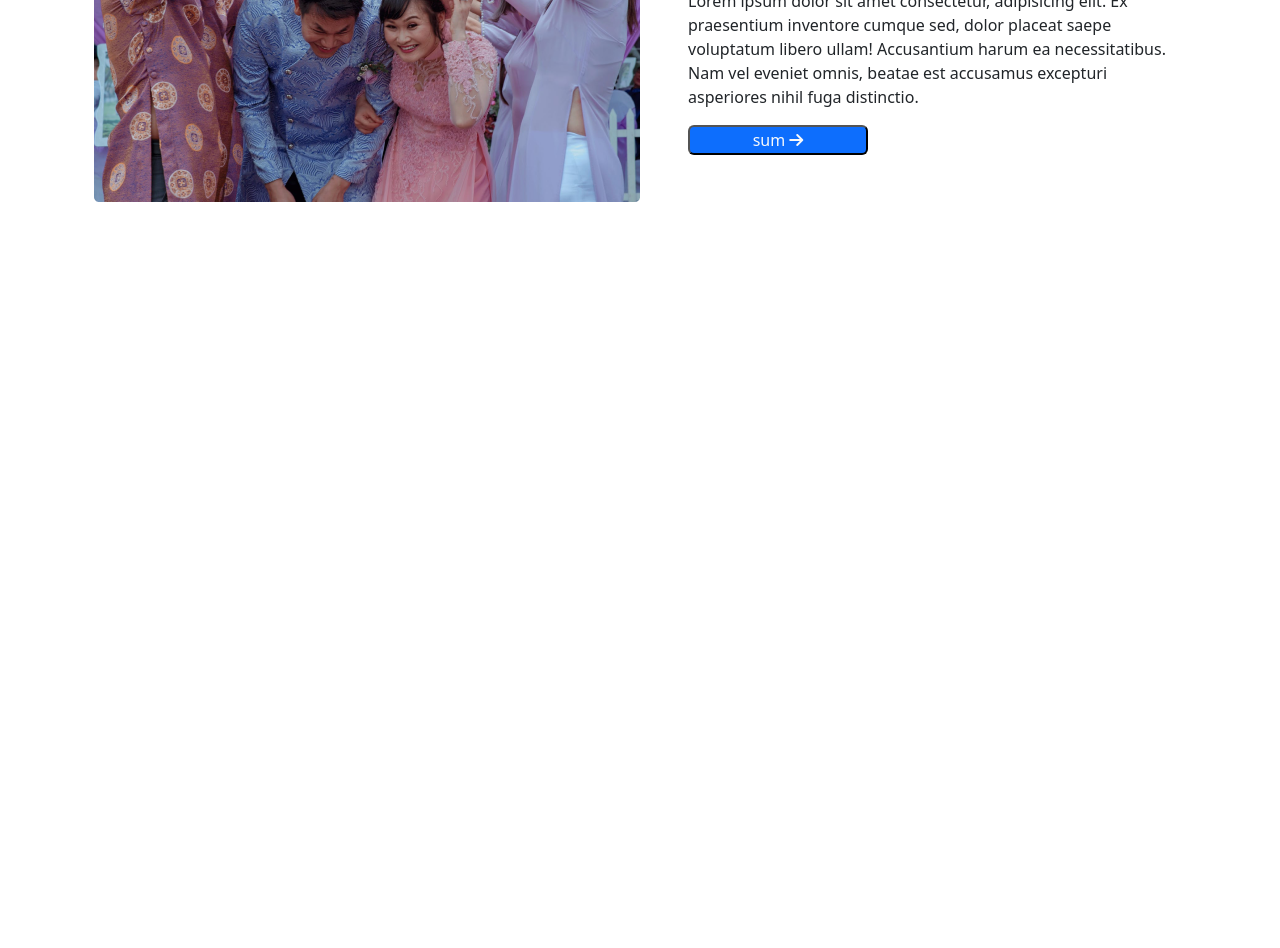
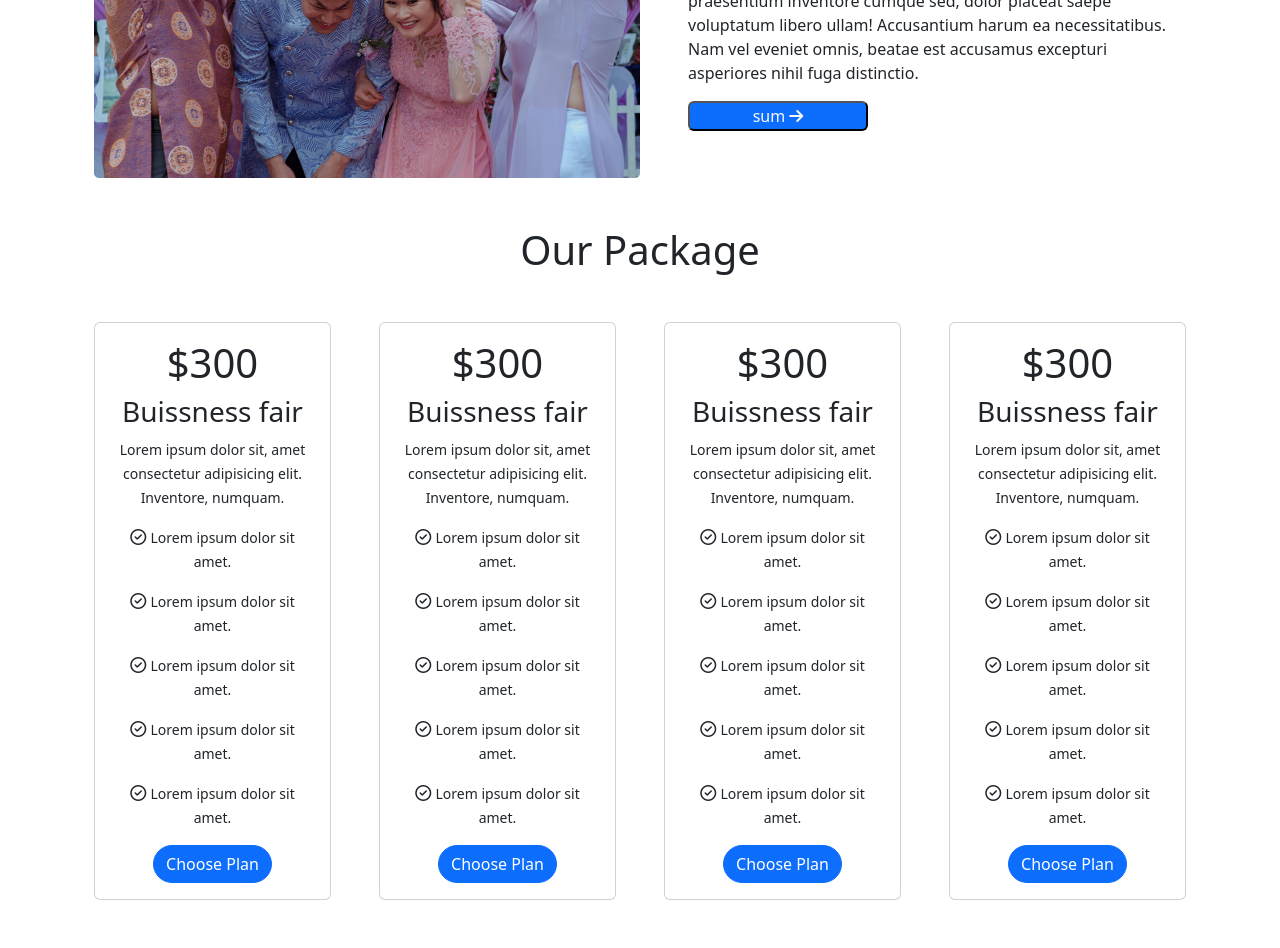
Before and after one commit to Tohidul0/Convention-Centre, a plain HTML site: page index.html in a window 1280 px wide. Shown: the part 799-1747 px from the top of the page. Before the commit the page ends 1049 px from the top, so only its background shows below. Drawn offline with nearby package versions, Linux system fonts and the light colour scheme.

Commit message:
package add

```diff
--- a/index.html
+++ b/index.html
@@ -6,11 +6,12 @@
     <link rel="stylesheet" href="https://cdnjs.cloudflare.com/ajax/libs/font-awesome/6.4.2/css/all.min.css">
     <title>Boalkhali Convention Center</title>
     <!-- font awesome link--------------------------->
-    <link rel="stylesheet" href="<link rel="stylesheet" href="https://cdnjs.cloudflare.com/ajax/libs/font-awesome/6.4.2/css/all.min.css" integrity="sha512-z3gLpd7yknf1YoNbCzqRKc4qyor8gaKU1qmn+CShxbuBusANI9QpRohGBreCFkKxLhei6S9CQXFEbbKuqLg0DA==" crossorigin="anonymous" referrerpolicy="no-referrer" />">
+    <link rel="stylesheet" href="https://cdnjs.cloudflare.com/ajax/libs/font-awesome/6.4.2/css/all.min.css"  />
     <!--bootstarp link--------------------------->
     <link href="https://cdn.jsdelivr.net/npm/bootstrap@5.3.2/dist/css/bootstrap.min.css" rel="stylesheet" integrity="sha384-T3c6CoIi6uLrA9TneNEoa7RxnatzjcDSCmG1MXxSR1GAsXEV/Dwwykc2MPK8M2HN" crossorigin="anonymous">
 </head>
 <body>
+
     <header>
         <nav class="navbar navbar-expand-lg bg-body-tertiary">
             <div class="container ">
@@ -23,7 +24,7 @@
                 <div class="navbar-nav">
                   <a class="nav-link active" aria-current="page" href="#">Home</a>
                   <a class="nav-link" href="#">About Us</a>
-                  <a class="nav-link" href="#">Contact</a>
+                  <a class="nav-link" href="#pack">Contact</a>
                   <a class="nav-link" href="#">Subscribe</a>
 
                 </div>
@@ -81,6 +82,7 @@
     </header>
     <!-- header stop here------------------------------------------------>
     <main>
+      <!-----moment start here---------------------------->
       <div class="container mt-5 mb-5">
         <div class="container overflow-hidden">
           <div class="row gx-5">
@@ -99,6 +101,93 @@
           </div>
         </div>
       </div>
+      <!-----Moment end here------------------------>
+
+
+      <h1 class="text-center">Our Package</h1>
+
+      <!--package start here------------------------------------------->
+
+      <div id="pack" class="container mt-5 mb-5">
+        <div class="container overflow-hidden  text-center">
+          <div class="row gx-5">
+            <div class="col-3">
+              <div class="card " >
+                <div class="card-body">
+                  <h1 class="card-title">$300</h1>
+                  <h3 class="card-text">Buissness fair</h3>
+                  <p><small >Lorem ipsum dolor sit, amet consectetur adipisicing elit. Inventore, numquam.</small></p>
+                  <p> <i class="fa-sharp fa-regular fa-circle-check"></i> <small> Lorem ipsum dolor sit amet.</small></p>
+                  <p> <i class="fa-sharp fa-regular fa-circle-check"></i> <small> Lorem ipsum dolor sit amet.</small></p>
+                  <p> <i class="fa-sharp fa-regular fa-circle-check"></i> <small> Lorem ipsum dolor sit amet.</small></p>
+                  <p> <i class="fa-sharp fa-regular fa-circle-check"></i> <small> Lorem ipsum dolor sit amet.</small></p>
+                  <p> <i class="fa-sharp fa-regular fa-circle-check"></i> <small> Lorem ipsum dolor sit amet.</small></p>
+                  <a href="#" class="btn btn-primary rounded-pill">Choose Plan</a>
+
+                </div>
+              </div>
+
+            </div>
+            <div class="col-3">
+              <div class="card " >
+                <div class="card-body">
+                  <h1 class="card-title">$300</h1>
+                  <h3 class="card-text">Buissness fair</h3>
+                  <p><small >Lorem ipsum dolor sit, amet consectetur adipisicing elit. Inventore, numquam.</small></p>
+                  <p> <i class="fa-sharp fa-regular fa-circle-check"></i> <small> Lorem ipsum dolor sit amet.</small></p>
+                  <p> <i class="fa-sharp fa-regular fa-circle-check"></i> <small> Lorem ipsum dolor sit amet.</small></p>
+                  <p> <i class="fa-sharp fa-regular fa-circle-check"></i> <small> Lorem ipsum dolor sit amet.</small></p>
+                  <p> <i class="fa-sharp fa-regular fa-circle-check"></i> <small> Lorem ipsum dolor sit amet.</small></p>
+                  <p> <i class="fa-sharp fa-regular fa-circle-check"></i> <small> Lorem ipsum dolor sit amet.</small></p>
+                  <a href="#" class="btn btn-primary rounded-pill">Choose Plan</a>
+
+                </div>
+              </div>
+
+            </div>
+            <div class="col-3">
+              <div class="card " >
+                <div class="card-body">
+                  <h1 class="card-title">$300</h1>
+                  <h3 class="card-text">Buissness fair</h3>
+                  <p><small >Lorem ipsum dolor sit, amet consectetur adipisicing elit. Inventore, numquam.</small></p>
+                  <p> <i class="fa-sharp fa-regular fa-circle-check"></i> <small> Lorem ipsum dolor sit amet.</small></p>
+                  <p> <i class="fa-sharp fa-regular fa-circle-check"></i> <small> Lorem ipsum dolor sit amet.</small></p>
+                  <p> <i class="fa-sharp fa-regular fa-circle-check"></i> <small> Lorem ipsum dolor sit amet.</small></p>
+                  <p> <i class="fa-sharp fa-regular fa-circle-check"></i> <small> Lorem ipsum dolor sit amet.</small></p>
+                  <p> <i class="fa-sharp fa-regular fa-circle-check"></i> <small> Lorem ipsum dolor sit amet.</small></p>
+                  <a href="#" class="btn btn-primary rounded-pill">Choose Plan</a>
+
+                </div>
+              </div>
+
+            </div>
+            <div class="col-3">
+              <div class="card " >
+                <div class="card-body">
+                  <h1 class="card-title">$300</h1>
+                  <h3 class="card-text">Buissness fair</h3>
+                  <p><small >Lorem ipsum dolor sit, amet consectetur adipisicing elit. Inventore, numquam.</small></p>
+                  <p> <i class="fa-sharp fa-regular fa-circle-check"></i> <small> Lorem ipsum dolor sit amet.</small></p>
+                  <p> <i class="fa-sharp fa-regular fa-circle-check"></i> <small> Lorem ipsum dolor sit amet.</small></p>
+                  <p> <i class="fa-sharp fa-regular fa-circle-check"></i> <small> Lorem ipsum dolor sit amet.</small></p>
+                  <p> <i class="fa-sharp fa-regular fa-circle-check"></i> <small> Lorem ipsum dolor sit amet.</small></p>
+                  <p> <i class="fa-sharp fa-regular fa-circle-check"></i> <small> Lorem ipsum dolor sit amet.</small></p>
+                  <a href="#" class="btn btn-primary rounded-pill">Choose Plan</a>
+
+                </div>
+              </div>
+
+            </div>
+          </div>
+        </div>
+
+
+
+      </div>
+
+
+
 
 
     </main>
```
